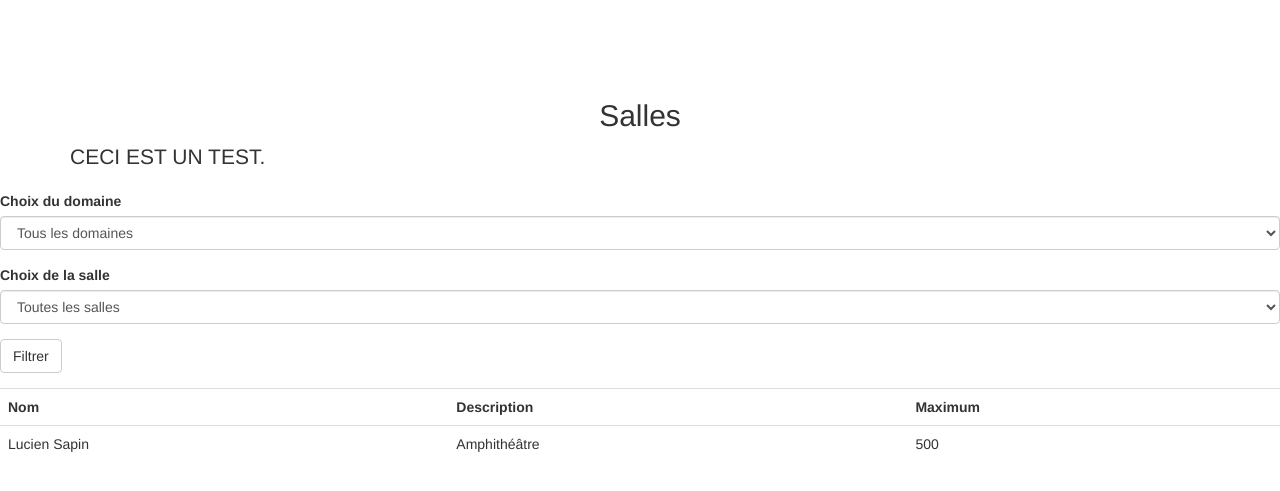
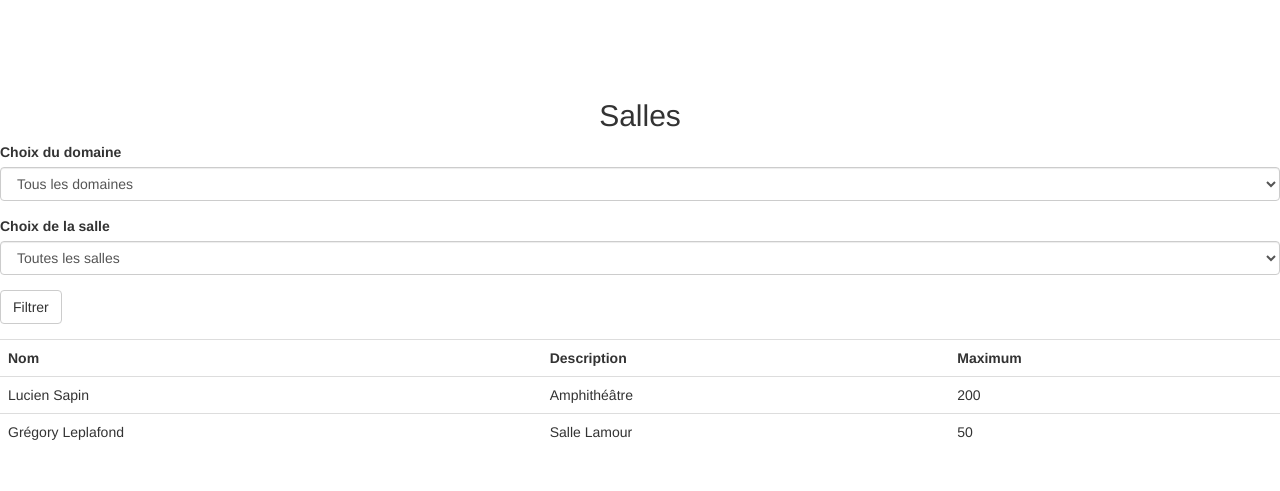
Before and after one commit to Mamas62/m2l, a PHP site: page /Usager/salles.php in a window 1280 px wide. Shown: the part 51-542 px from the top of the page. Run offline with PHP 8.4, Linux system fonts and the light colour scheme; some libraries are stand-ins or nearby versions.

Commit message:
modification tableau salles

```diff
--- a/Usager/salles.php
+++ b/Usager/salles.php
@@ -48,7 +48,6 @@
       <div class="starter-template">
         <h1> <br> </h1>
         <h2><center>Salles</center></h2>
-        <p class="lead">CECI EST UN TEST.</p>
       </div>
 
     </div><!-- /.container -->
@@ -103,7 +102,14 @@
         <tr>
             <td>Lucien Sapin</td>
             <td>Amphithéâtre </td>
-            <td>500</td>
+            <td>200</td>
+
+        </tr>
+
+        <tr>
+            <td>Grégory Leplafond</td>
+            <td>Salle Lamour</td>
+            <td>50</td>
 
         </tr>
 
```
